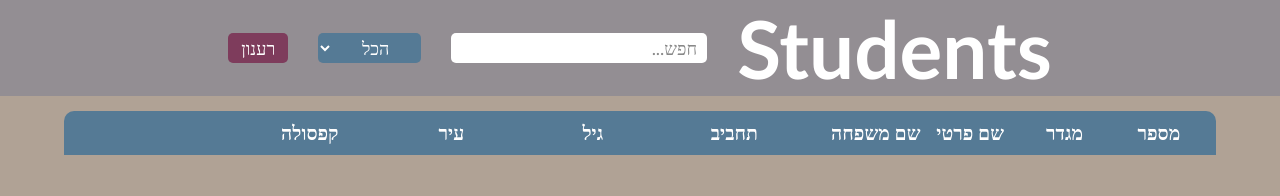
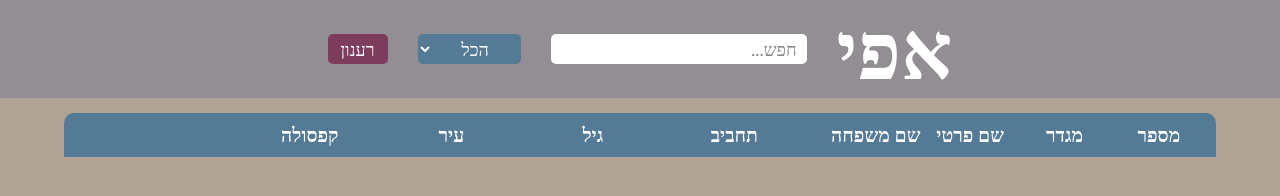
Before and after one commit to MosheHadadG/Capsules-Group-Project, a plain HTML site: page index.html in a window 1280 px wide. Drawn offline with Linux system fonts and the light colour scheme; no server answers.

Commit message:
Update index.html

```diff
--- a/index.html
+++ b/index.html
@@ -10,7 +10,7 @@
   <body>
     <div id="container">
       <header>
-        <h1>Students</h1>
+        <h1>אפי</h1>
         <input type="text" id="searchBox" placeholder="חפש..." />
         <select id="selectBox">
           <option value="everything">הכל</option>
```
